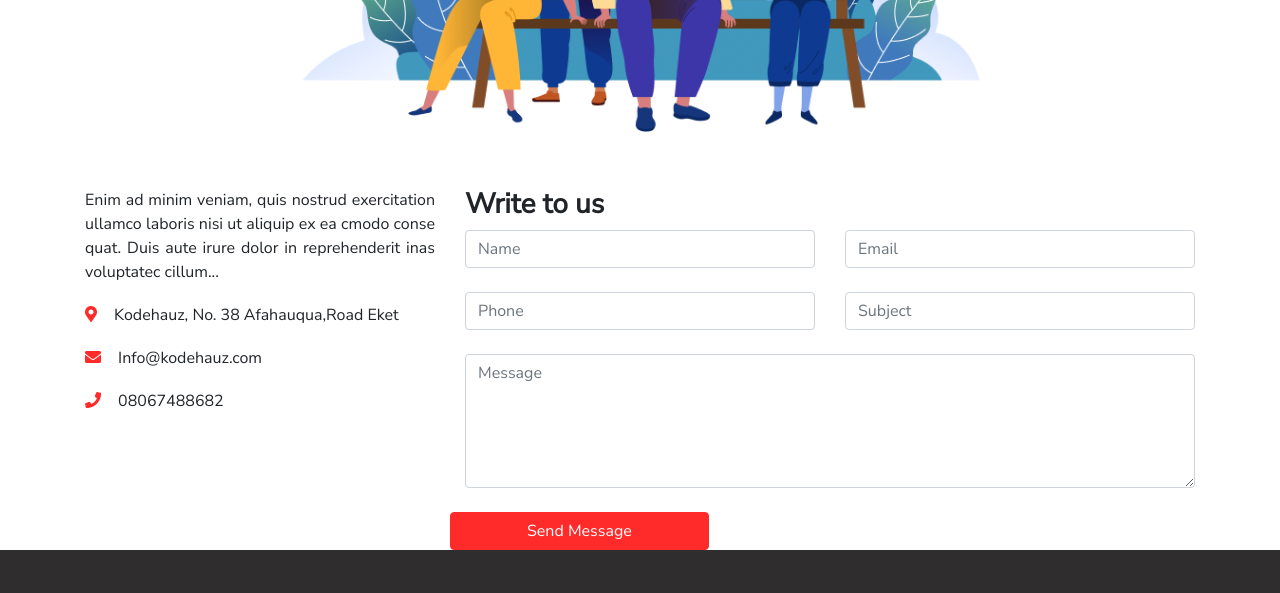
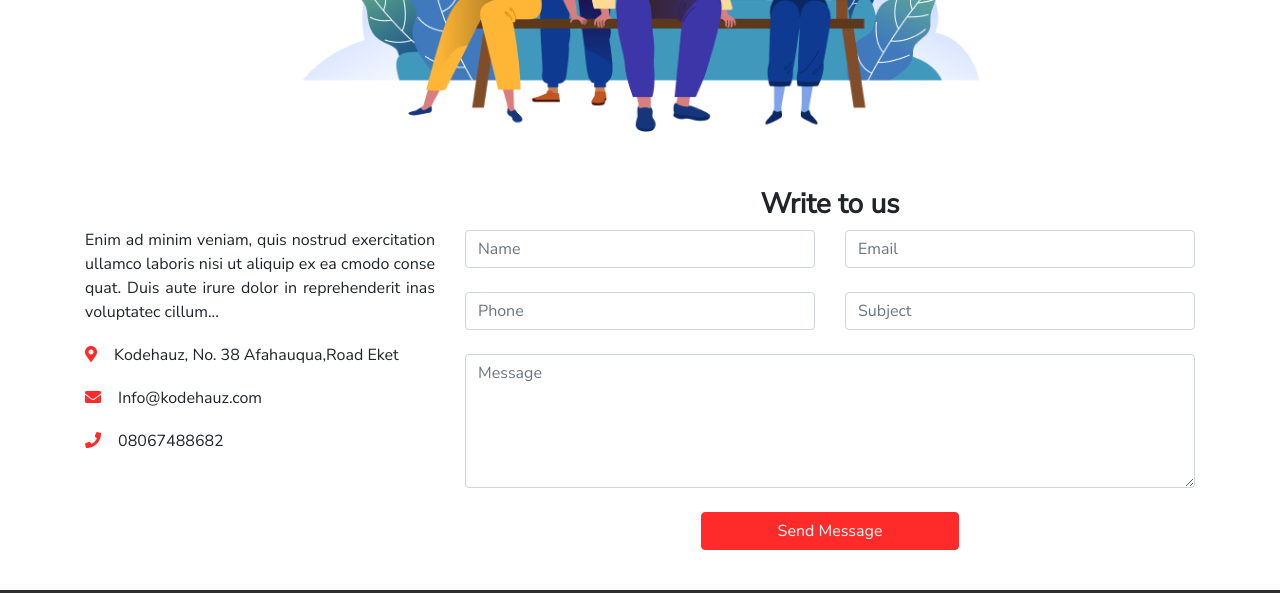
Before and after one commit to kodehauz-bootcamp/sendIT-frontend, a plain HTML site: page contact.html in a window 1280 px wide. Shown: the part 493-1086 px from the top of the page. Drawn offline with nearby package versions, Linux system fonts and the light colour scheme.

Commit message:
FE sendit made more changes to the alignment of the contact details and button position.

```diff
--- a/css/style.css
+++ b/css/style.css
@@ -509,8 +509,23 @@ p {
     border: 1px solid #ff2b2b;
 }
 
+.contact-details {
+  padding-top: 40px;
+}
+
 .contact-details i{
     padding-right: 13px;
     margin-top: 6px;
     color: #ff2b2b;
 }
+#contact-form {
+  padding-bottom: 40px;
+}
+
+.button-container{
+  margin: 0 auto;
+}
+
+#contact-form h3 {
+  text-align: center;
+}
```
